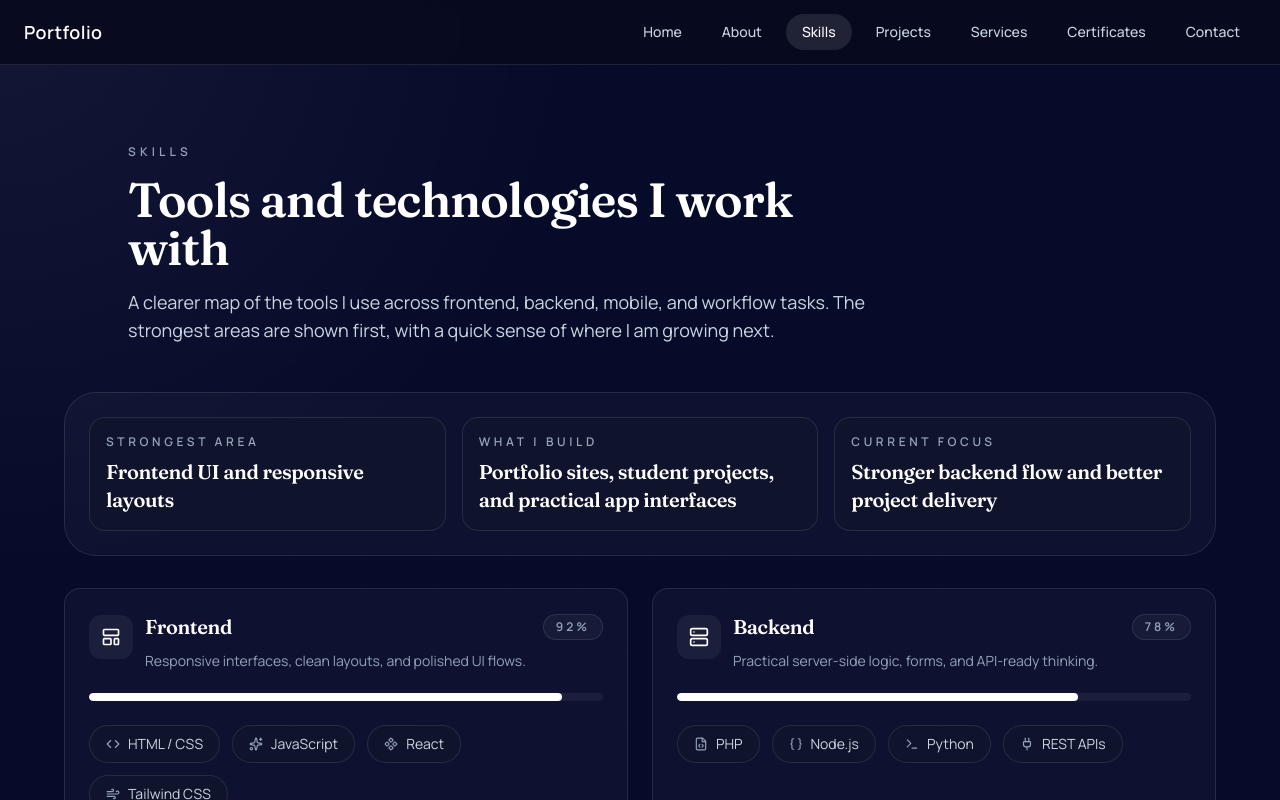
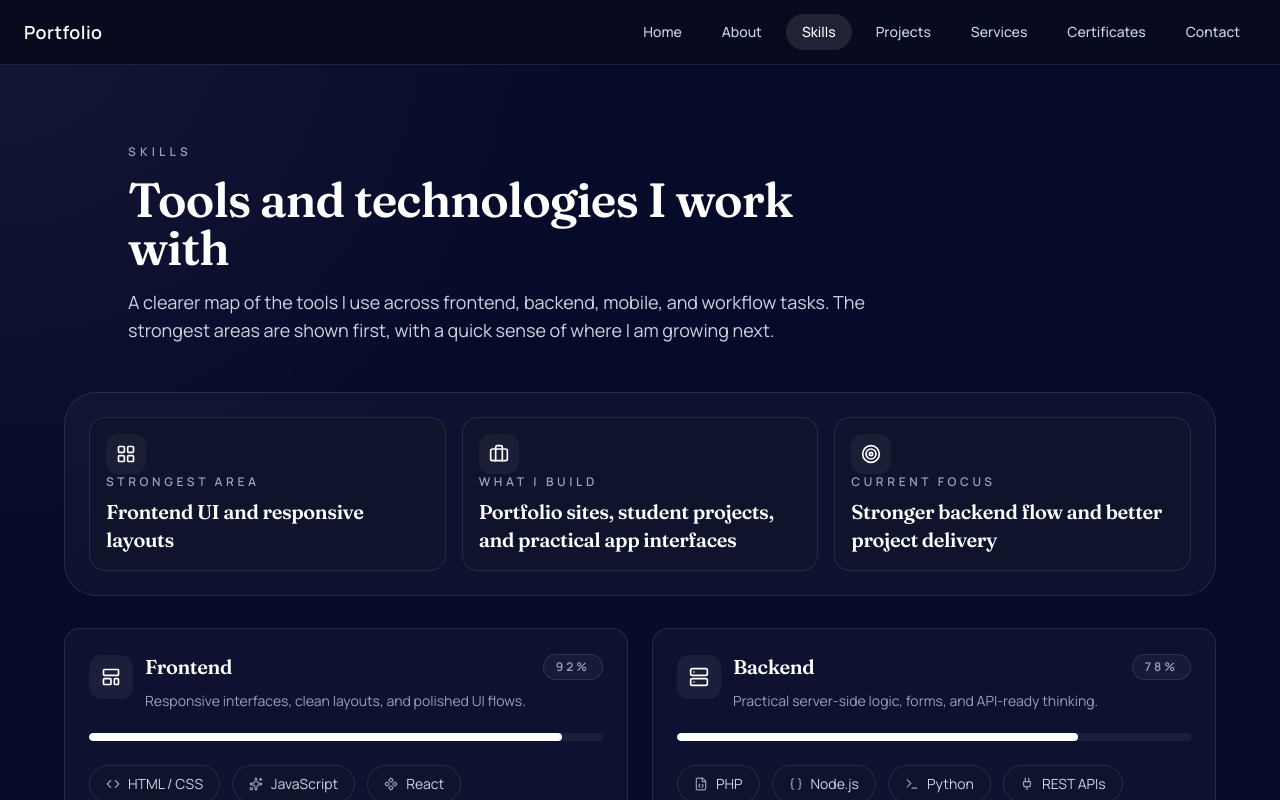
Before and after one commit to sasangihasadara/portfolio, a React (Vite) app: page /skills in a window 1280 px wide. Shown: the top 800 px of the page. Built offline with nearby package versions, Linux system fonts and the light colour scheme.

Commit message:
color change

```diff
--- a/src/pages/Skills.jsx
+++ b/src/pages/Skills.jsx
@@ -15,14 +15,23 @@ export default function Skills() {
         <div className="ui-card mb-8 rounded-[2rem] p-6">
           <div className="grid gap-4 md:grid-cols-3">
             <div className="rounded-2xl border border-white/10 bg-[#0f132b] p-4">
+              <div className="flex h-10 w-10 items-center justify-center rounded-xl bg-white/5 text-white">
+                <i data-lucide="layout-grid" className="h-5 w-5" />
+              </div>
               <p className="text-xs font-semibold uppercase tracking-[0.3em] text-slate-400">Strongest area</p>
               <p className="font-display mt-2 text-xl font-semibold text-white">Frontend UI and responsive layouts</p>
             </div>
             <div className="rounded-2xl border border-white/10 bg-[#0f132b] p-4">
+              <div className="flex h-10 w-10 items-center justify-center rounded-xl bg-white/5 text-white">
+                <i data-lucide="briefcase" className="h-5 w-5" />
+              </div>
               <p className="text-xs font-semibold uppercase tracking-[0.3em] text-slate-400">What I build</p>
               <p className="font-display mt-2 text-xl font-semibold text-white">Portfolio sites, student projects, and practical app interfaces</p>
             </div>
             <div className="rounded-2xl border border-white/10 bg-[#0f132b] p-4">
+              <div className="flex h-10 w-10 items-center justify-center rounded-xl bg-white/5 text-white">
+                <i data-lucide="target" className="h-5 w-5" />
+              </div>
               <p className="text-xs font-semibold uppercase tracking-[0.3em] text-slate-400">Current focus</p>
               <p className="font-display mt-2 text-xl font-semibold text-white">Stronger backend flow and better project delivery</p>
             </div>
```
Also changed, not shown: 2 other files (tests, documents, lock files or other folders).
